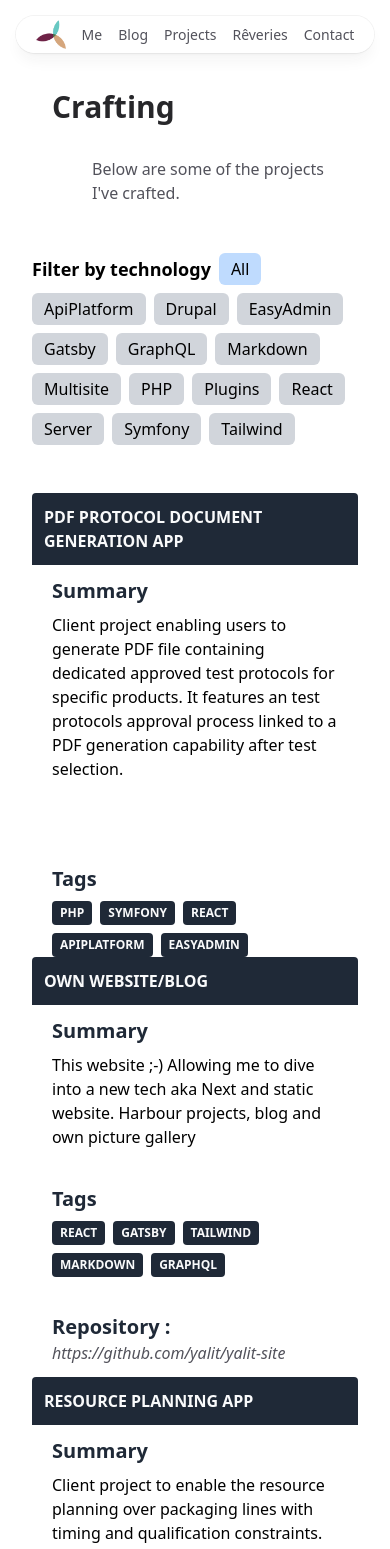
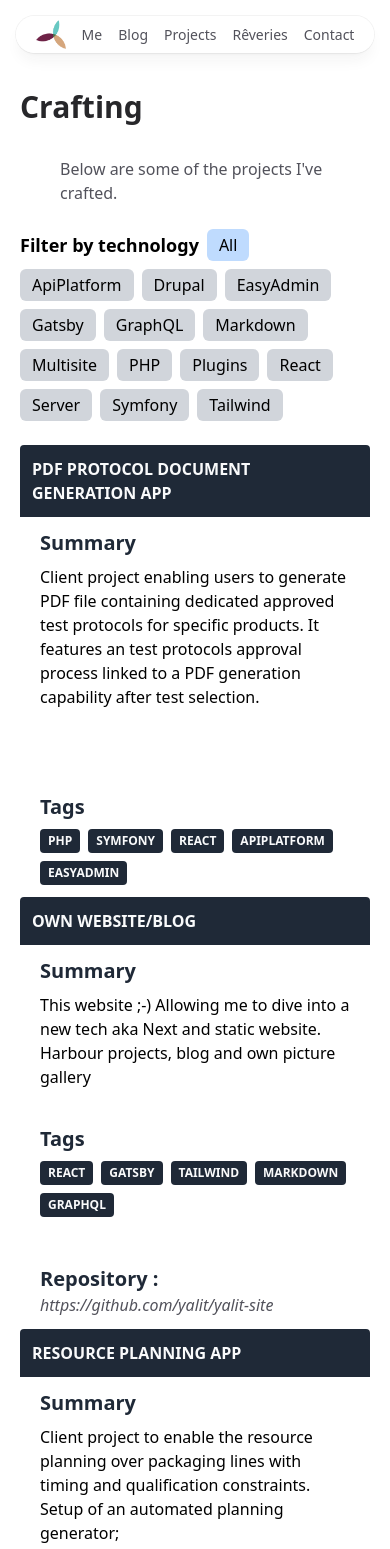
Before and after one commit to yalit/yalit-site, a Next.js app: page /projects in a window 390 px wide. Shown: the top 1549 px of the page. Built offline with nearby package versions, Linux system fonts and the light colour scheme.

Commit message:
fix : fix project list

```diff
--- a/components/projects/ProjectsList.tsx
+++ b/components/projects/ProjectsList.tsx
@@ -3,7 +3,7 @@ import ProjectsListProject from "./ProjectsListProject";
 
 export default function ProjectList({ projects }: { projects: ProjectInformation[] }) {
     return (
-        <div className="project-list flex flex-col gap-[3rem]">
+        <div className="project-list flex flex-col gap-[3rem] px-5 md:px-8">
             {projects.map((project: ProjectInformation) => <ProjectsListProject project={project} key={project.title} />)}
         </div>
     )
--- a/components/projects/ProjectsListProject.tsx
+++ b/components/projects/ProjectsListProject.tsx
@@ -21,7 +21,7 @@ export default function ProjectsListProjec({ project }: ProjectsListProjectProps
                 </div>
                 <div className="tags mb-3">
                     <div className="tags__title mb-2 font-semibold text-xl text-gray-800 lg:border-gray-800 lg:border-l-4 lg:pl-2">Tags</div>
-                    <div className="tags_values flex gap-2 flex-wrap">
+                    <div className="tags_values flex gap-2 flex-wrap mb-3">
                         {project.tags.map(tag => <div className="px-2 py-1 bg-gray-800 rounded text-gray-50 text-xs uppercase font-semibold" key={"tag_" + tag}>{tag}</div>)}
                     </div>
                 </div>
--- a/pages/projects/index.tsx
+++ b/pages/projects/index.tsx
@@ -2,14 +2,14 @@ import ProjectsList from "@/components/projects/ProjectsList"
 import classnames from "@/lib/classnames"
 import ProjectInformation from "@/model/project.interface"
 import ProjectRepository from "@/repository/project.repository"
-import { useEffect, useState } from "react"
+import {useEffect, useState} from "react"
 
 type ProjectsProps = {
     projects: ProjectInformation[],
     tags: string[]
 }
 
-export default function Projects({ projects, tags }: ProjectsProps) {
+export default function Projects({projects, tags}: ProjectsProps) {
     const [selectedTags, setSelectedTags] = useState<string[]>([])
     const [displayedProjects, setDisplayedProjects] = useState<ProjectInformation[]>(projects)
 
@@ -44,7 +44,7 @@ export default function Projects({ projects, tags }: ProjectsProps) {
     };
 
     return (
-        <div className="px-8">
+        <>
             <div className="summary">
                 <div className="title">Crafting</div>
                 <div className="description ml-10">
@@ -52,7 +52,7 @@ export default function Projects({ projects, tags }: ProjectsProps) {
                 </div>
             </div>
 
-            <div className="flex items-center gap-2 my-12 flex-wrap">
+            <div className="flex items-center gap-2 my-6 md:my-12 flex-wrap px-5 md:px-8">
                 <p className="font-bold text-lg">Filter by technology </p>
                 <button className={tagClassName("")} onClick={() => setSelectedTags([])}>
                     All
@@ -67,8 +67,8 @@ export default function Projects({ projects, tags }: ProjectsProps) {
                     </button>
                 ))}
             </div>
-            <ProjectsList projects={displayedProjects} />
-        </div>
+            <ProjectsList projects={displayedProjects}/>
+        </>
     )
 }
 
@@ -80,6 +80,6 @@ export function getStaticProps(): { props: ProjectsProps } {
     projects.forEach(project => project.tags.forEach(tag => tags.add(tag)))
 
     return {
-        props: { projects, tags: Array.from(tags).toSorted() },
+        props: {projects, tags: Array.from(tags).toSorted()},
     }
 }
--- a/styles/globals.css
+++ b/styles/globals.css
@@ -291,7 +291,7 @@ h3 {
         }
 
         .projects__list__project {
-            @apply w-1/2 px-4 border-gray-400 pt-4 pb-16 cursor-pointer;
+            @apply w-1/2 px-4 border-gray-400 pt-4 pb-16 cursor-pointer mb-10;
 
             &:hover {
                 @apply border-blue-800 bg-blue-50;
```
